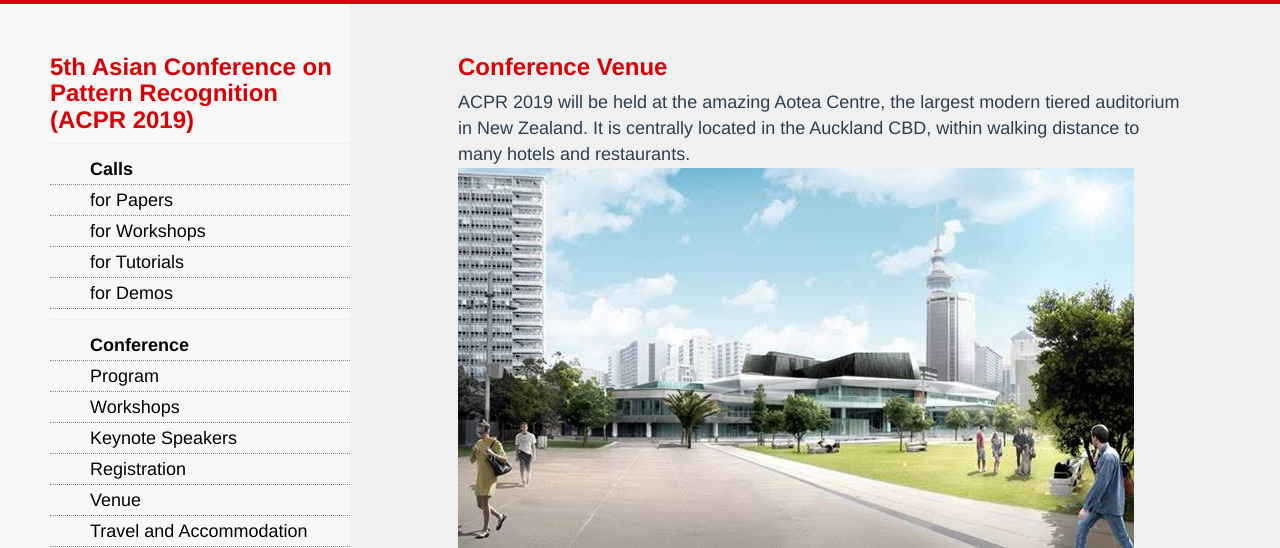
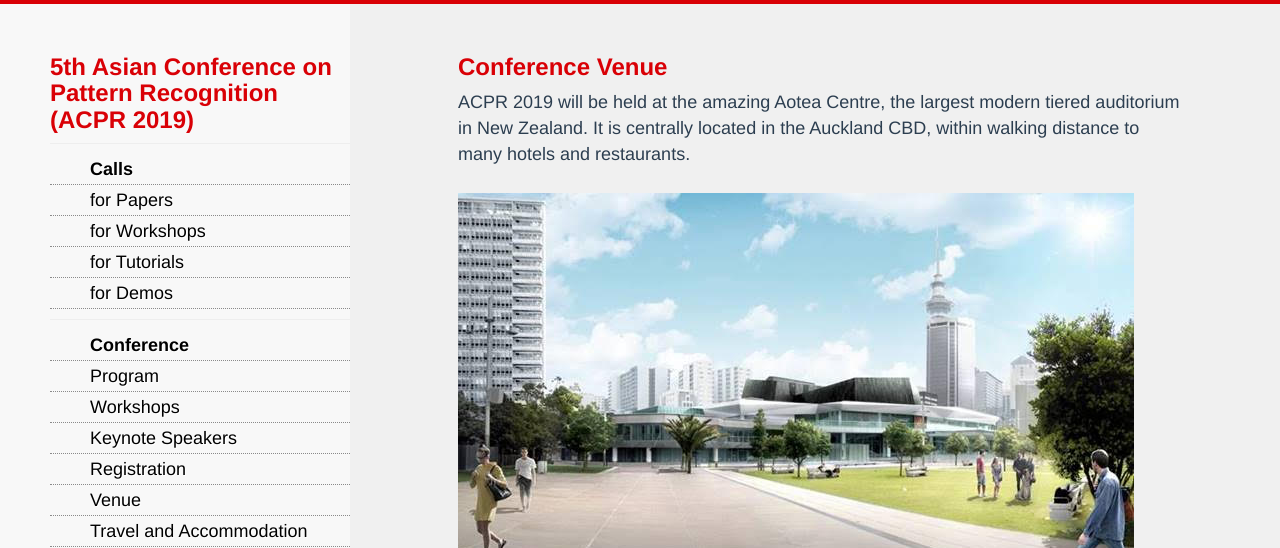
Before and after one commit to AndrewChenUoA/ACPR2019, a Jekyll site: the page built from venue.html, in a window 1280 px wide and 1220 px high. Shown: the top 548 px of the window. Built offline with Jekyll 4.4.1, drawn with Linux system fonts in a browser that asks for light colours; nearby versions of some CDN libraries; Markdown is read by kramdown in place of the engine named in the settings; grey boxes are pictures that could not be loaded.

Commit message:
Add more spacing

```diff
--- a/venue.html
+++ b/venue.html
@@ -3,9 +3,9 @@ title: ACPR 2019 - The 5th Asian Conference on Pattern Recognition
 ---
 <div>
 <h3>Conference Venue</h3>
-ACPR 2019 will be held at the amazing Aotea Centre, the largest modern tiered auditorium in New Zealand. It is centrally located in the Auckland CBD, within walking distance to many hotels and restaurants.<br/>
+ACPR 2019 will be held at the amazing Aotea Centre, the largest modern tiered auditorium in New Zealand. It is centrally located in the Auckland CBD, within walking distance to many hotels and restaurants.<br/><br/>
 
-<img src="/images/aotea.jpg" /><br/>
+<img src="/images/aotea.jpg" /><br/><br/>
 
 <div class="mapouter"><div class="gmap_canvas"><iframe width="600" height="500" id="gmap_canvas" src="https://maps.google.com/maps?q=aotea%20centre&t=&z=15&ie=UTF8&iwloc=&output=embed" frameborder="0" scrolling="no" marginheight="0" marginwidth="0"></iframe></div><style>.mapouter{text-align:right;height:500px;width:600px;}.gmap_canvas {overflow:hidden;background:none!important;height:500px;width:600px;}</style></div>
 
```
